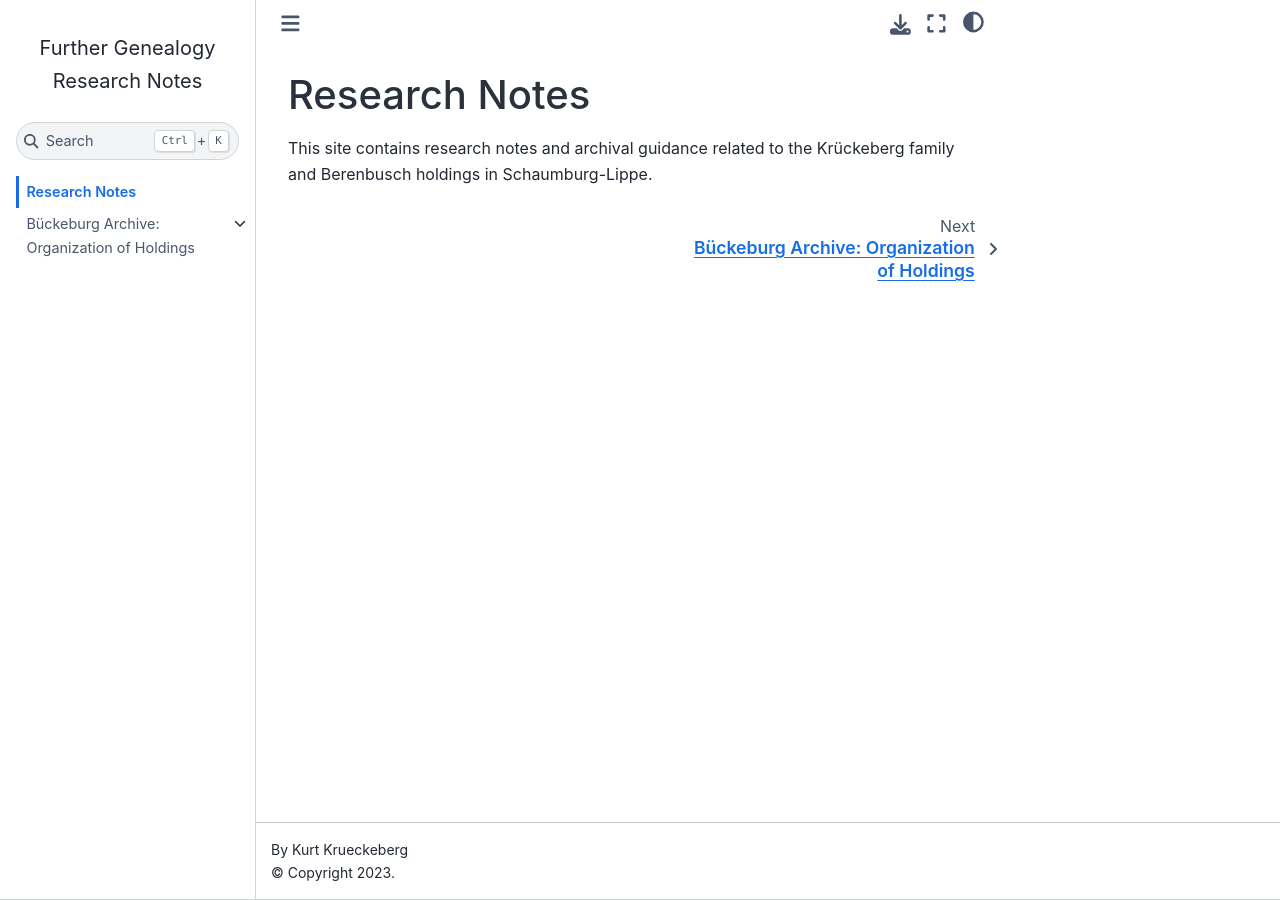
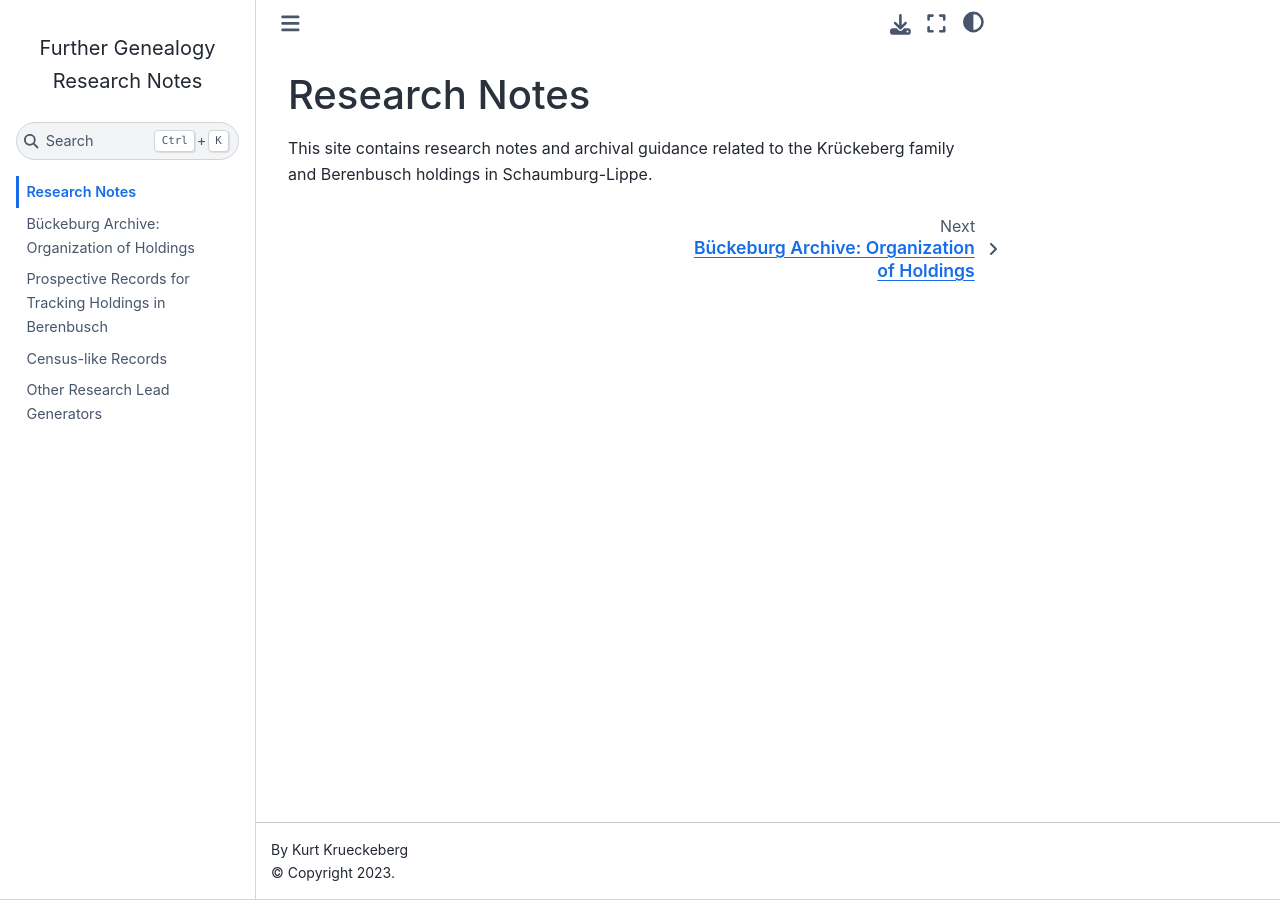
Before and after one commit to kurt-krueckeberg/sphinx-research, a Jupyter Book: the page built from index.md, in a window 1280 px wide. Built offline with Jupyter Book 1.0.4 settings and Sphinx 7.4.7 and the Sphinx Book theme 1.1.4, drawn with Linux system fonts in a browser that asks for light colours; part of the change alters nothing that is shown.

Commit message:
Update files

```diff
--- a/_toc.yml
+++ b/_toc.yml
@@ -1,9 +1,8 @@
-format: jb-book
+format: jb-article
 root: index
 
-chapters:
+sections:
   - file: research/bueckeburg-archive-organization
-    sections:
-      - file: research/tracking-holdings-in-berenbusch
-      - file: research/census-like-records-1728-1750
-      - file: research/other-research-leads
+  - file: research/tracking-holdings-in-berenbusch
+  - file: research/census-like-records-1728-1750
+  - file: research/other-research-leads
```
